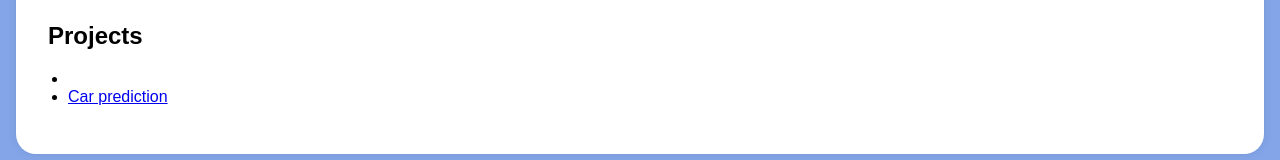
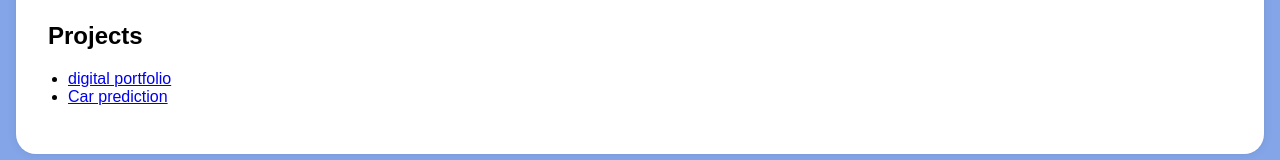
Before and after one commit to Saisruthi1511/digital-portfolio, a plain HTML site: page Index.html in a window 1280 px wide. Shown: the part 984-1144 px from the top of the page. Drawn offline with Linux system fonts and the light colour scheme.

Commit message:
Update Index.html

```diff
--- a/Index.html
+++ b/Index.html
@@ -153,7 +153,7 @@
         <div class="section-content">
             <h2>Projects</h2>
             <ul>
-                <li><a href="digital portfolio"</a></li>
+                <li><a href="digital portfolio">digital portfolio</a></li>
                 <li><a href="#">Car prediction</a></li>
             </ul>
         </div>
```
